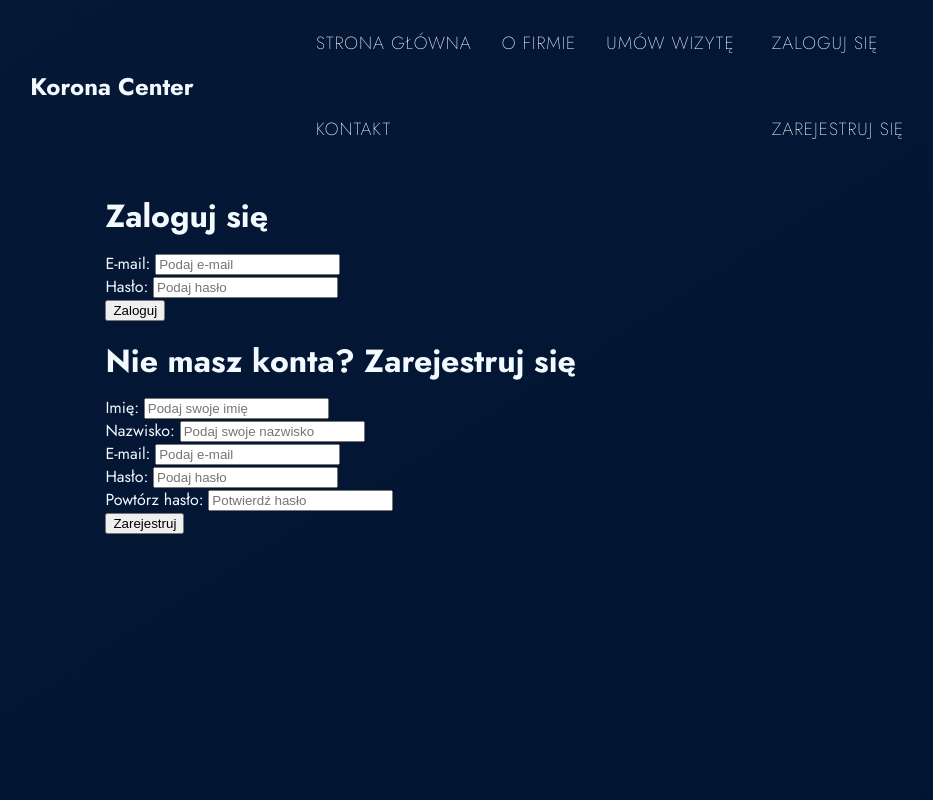
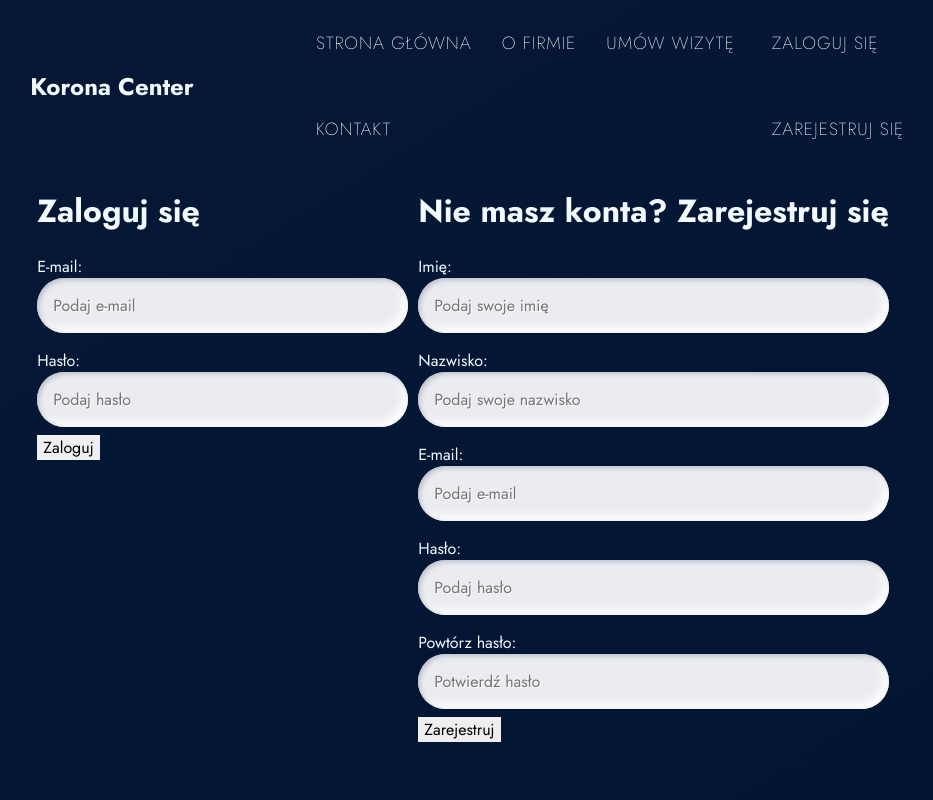
Before and after one commit to piretek/medical-center-cms, a PHP site: page /auth.php in a window 1280 px wide. Shown: the whole page, without its empty margins (177-1110 px from the left). Run offline with PHP 8.4, Linux system fonts and the light colour scheme.

Commit message:
Fix for Kowalsky last branch

```diff
--- a/assets/css/style.css
+++ b/assets/css/style.css
@@ -93,9 +93,21 @@ main {
 .column.col-40 { width: 40%; }
 .column.col-30 { width: 30%; }
 .column.col-25 { width: 25%; }
-.col-20 { width: 20%; }
-.col-1per3 { width: calc(100% / 3); }
-.col-2per3 { width: calc(calc(100% / 3) * 2) ; }
+.column.col-20 { width: 20%; }
+.column.col-1per3 { width: calc(100% / 3); }
+.column.col-2per3 { width: calc(calc(100% / 3) * 2) ; }
+
+.column.offset-100 { margin-left: 100%; }
+.column.offset-80 { margin-left: 80%; }
+.column.offset-75 { margin-left: 75%; }
+.column.offset-60 { margin-left: 60%; }
+.column.offset-50 { margin-left: 50%; }
+.column.offset-40 { margin-left: 40%; }
+.column.offset-30 { margin-left: 30%; }
+.column.offset-25 { margin-left: 25%; }
+.column.offset-20 { margin-left: 20%; }
+.column.offset-1per3 { margin-left: calc(100% / 3); }
+.column.offset-2per3 { margin-left: calc(calc(100% / 3) * 2) ; }
 
 header {
   display: flex;
@@ -177,6 +189,85 @@ nav ul.dashboard li a {
 
 nav ul.dashboard li a.active {
   background: #68EBB8;
-  box-shadow: inset 20px 20px 60px #58c89c,
-            inset -20px -20px 60px #78ffd4;
+  box-shadow: inset 20px 20px 60px #58c89c, inset -20px -20px 60px #78ffd4;
 }
+
+.input--container {
+  padding: 8px 0;
+}
+
+button, input {
+  border: 0;
+  outline: 0;
+  font-size: 16px;
+  font-family: inherit;
+}
+
+.input--container > label {
+  display: block;
+  width: 100%;
+}
+
+.input--container > input {
+  background-color: #EBECF0;
+  box-shadow: inset 2px 2px 5px #BABECC, inset -5px -5px 10px #FFF;
+  width: 100%;
+  padding: 16px;
+  box-sizing: border-box;
+  text-shadow: 1px 1px 0 #FFF;
+  border-radius: 320px;
+  transition: all 0.2s ease-in-out;
+  appearance: none;
+  -webkit-appearance: none;
+}
+
+.input--container > input:focus {
+  box-shadow: inset 1px 1px 2px #BABECC, inset -1px -1px 2px #FFF;
+}
+
+.span.success,
+.span.error {
+  font-size: 1.2em;
+}
+
+.span.error {
+  color: #F44336;
+}
+
+.span.success {
+  color: #66BB6A;
+}
+
+form > button {
+  background: #68EBB8;
+  color: #2D2D2D;
+  font-weight: bold;
+  box-shadow:  2px 2px 5px #58c89c, -2px -2px 5px #78ffd4;
+  transition: all 0.2s ease-in-out;
+  padding: 10px 30px;
+  cursor: pointer;
+  font-weight: 600;
+  border-radius: 50px;
+  margin-top: 20px;
+  transition: .5s ease-in;
+}
+
+form > button:active {
+  box-shadow: inset 4px 4px 9px #58c89c, inset -4px -4px 9px #78ffd4;
+}
+
+form.as-anchor > button {
+  color: inherit;
+  display: block;
+  height: 100%;
+  background-color: transparent;
+  box-shadow: none;
+  font-size: inherit;
+  text-transform: inherit;
+  font-weight: inherit;
+  transition: none;
+}
+
+form.as-anchor > button:hover {
+  box-shadow: none;
+}
--- a/auth.php
+++ b/auth.php
@@ -5,7 +5,7 @@ if (!defined('SECURE_BOOT')) define('SECURE_BOOT', true);
 require_once 'includes/init.php';
 
 if (AUTHORIZED) {
-  header ('Location: dashboard.php');
+  header ("Location: {$config['site-url']}/create-patient-account.php");
   exit();
 }
 
@@ -13,8 +13,7 @@ include_once 'views/header.php';
 ?>
 
 <div class="columns col-center">
-  <div class="columns">
-    <div class="column col-100">
+  <div class="column col-30">
     <h1>Zaloguj się</h1>
 
     <?php if (isset($_SESSION['auth-error'])) : ?>
@@ -39,12 +38,17 @@ include_once 'views/header.php';
       </div>
     </form>
   </div>
-    <div class="column col-100">
+  <div class="column col-30a">
     <h1>Nie masz konta? Zarejestruj się</h1>
 
     <?php if (isset($_SESSION['auth-error'])) : ?>
       <span class='error'>Błąd: <?= $_SESSION['auth-error'] ?></span>
       <?php unset($_SESSION['auth-error']); ?>
+    <?php endif; ?>
+
+    <?php if (isset($_SESSION['auth-success'])) : ?>
+      <span class='success'><?= $_SESSION['auth-success'] ?></span>
+      <?php unset($_SESSION['auth-success']); ?>
     <?php endif; ?>
 
     <form action = "login.php" method="POST">
@@ -80,7 +84,6 @@ include_once 'views/header.php';
     </form>
   </div>
 </div>
-</div>
 
 <?php
   include_once 'views/footer.php';
--- a/create-patient-account.php
+++ b/create-patient-account.php
@@ -6,6 +6,12 @@ define('PAGE_TITLE', 'Stwórz konto pacjenta');
 define('PAGE_NEEDS_AUTHORIZATION', true);
 
 require_once "includes/init.php";
+
+if (IS_PATIENT) {
+  header("Location: {$config['site-url']}/user-reservations.php");
+  exit;
+}
+
 include_once "views/header.php"; ?>
 
 <main>
--- a/login.php
+++ b/login.php
@@ -44,6 +44,8 @@ if (isset($_POST['action']) && $_POST['action'] == 'login') {
     if (password_verify($password, $user['password'])) {
 
       $_SESSION['user'] = (int) $user['id'];
+
+      require_once 'includes/init.php';
 
       if (IS_PATIENT) {
 
--- a/views/navs/auth-nav.php
+++ b/views/navs/auth-nav.php
@@ -15,7 +15,7 @@ if (!defined('SECURE_BOOT')) exit();
       </a>
     </li>
     <li>
-      <form action="login.php" method="POST">
+      <form action="login.php" method="POST" class='as-anchor'>
         <input type="hidden" value="logout" name="action">
         <button type="submit">Wyloguj się</button>
       </form>
```
Lines whose indentation alone changed are shown as unchanged.
